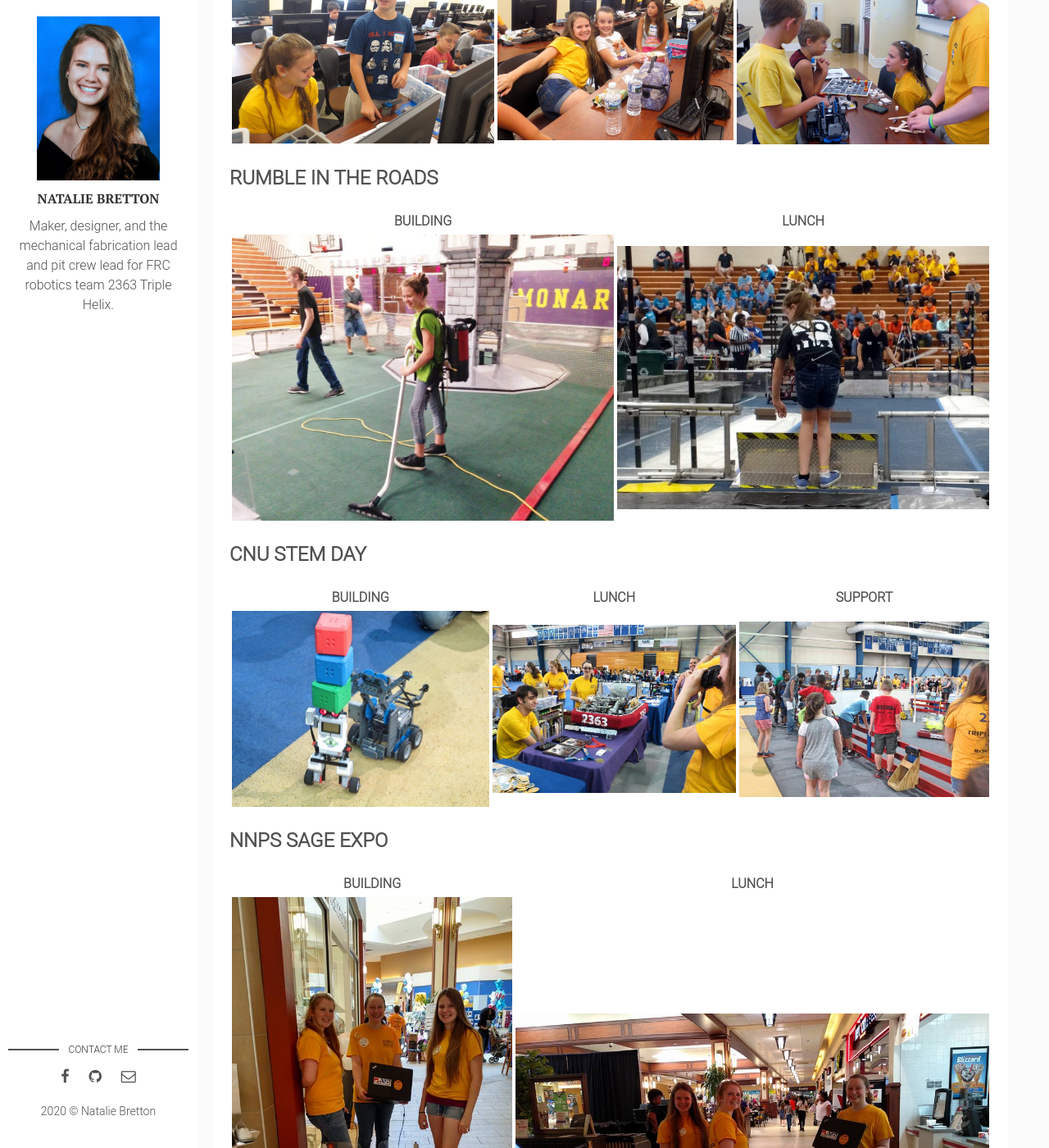
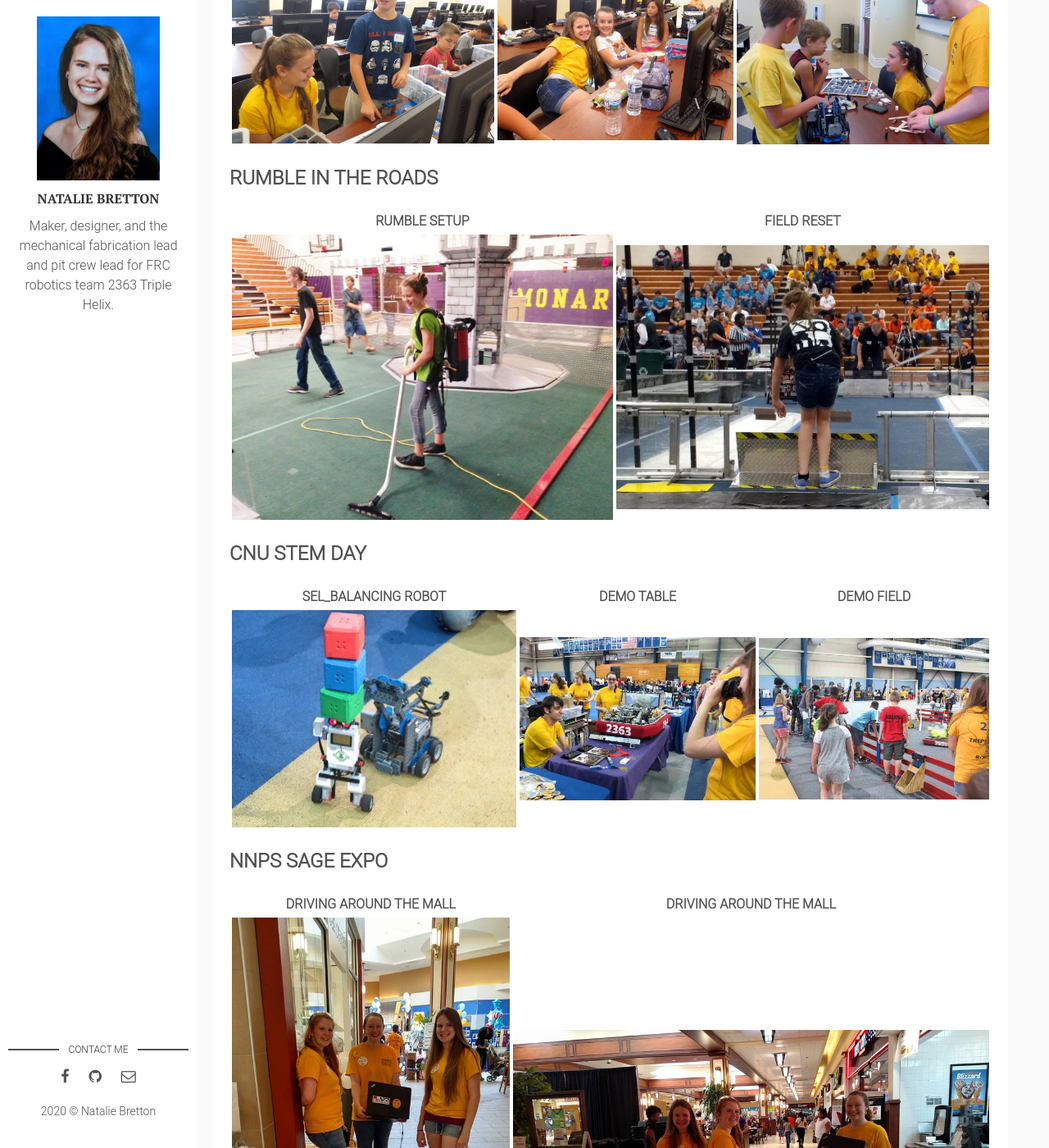
Before and after one commit to natgrrl/natgrrl.github.io, a Jekyll site: the page built from _posts/2015-09-16-outreach.markdown, in a window 1280 px wide and 1400 px high, scrolled down 776 px. Shown: the whole window at 82% size. Built offline with Jekyll 4.4.1, drawn with Linux system fonts in a browser that asks for light colours; some of the changed text lies outside the part shown.

Commit message:
Update 2015-09-16-outreach.markdown

```diff
--- a/_posts/2015-09-16-outreach.markdown
+++ b/_posts/2015-09-16-outreach.markdown
@@ -15,26 +15,26 @@ BUILDING | LUNCH | SUPPORT
 
 ## RUMBLE IN THE ROADS
 
-BUILDING | LUNCH
--------- | -----
+RUMBLE SETUP  | FIELD RESET
+------------- | -----------
 ![rumble-1](http://natgrrl.github.io/assets/img/rumble-1.jpg) | ![rumble-2](http://natgrrl.github.io/assets/img/rumble-2.jpg)
 
 ## CNU STEM DAY
 
-BUILDING | LUNCH | SUPPORT
--------- | ----- | -------
+SEL_BALANCING ROBOT | DEMO TABLE | DEMO FIELD
+------------------- | ---------- | ----------
 ![cnu-stem-day-1](http://natgrrl.github.io/assets/img/cnu-stem-day-1.jpg) | ![cnu-stem-day-2](http://natgrrl.github.io/assets/img/cnu-stem-day-2.jpg) | ![cnu-stem-day-3](http://natgrrl.github.io/assets/img/cnu-stem-day-3.jpg)
 
 ## NNPS SAGE EXPO
 
-BUILDING | LUNCH
--------- | -----
+DRIVING AROUND THE MALL | DRIVING AROUND THE MALL
+----------------------- | -----------------------
 ![sage-expo-1](http://natgrrl.github.io/assets/img/sage-expo-1.jpg) | ![sage-expo-2](http://natgrrl.github.io/assets/img/sage-expo-2.jpg)
 
 ## NAS OCEANA AIR SHOW DEMO
 
-BUILDING | LUNCH | SUPPORT
--------- | ----- | -------
+LANGLEY AFB | LANGLEY AFB | NAS OCEANA
+----------- | ----------- | ----------
 ![airshow-1](http://natgrrl.github.io/assets/img/airshow-1.jpg) | ![airshow-2](http://natgrrl.github.io/assets/img/airshow-2.jpg) | ![airshow-3](http://natgrrl.github.io/assets/img/airshow-3.jpg)
 
 ## HAMPTION ROADS MINI MAKER FAIRE DEMO
```
